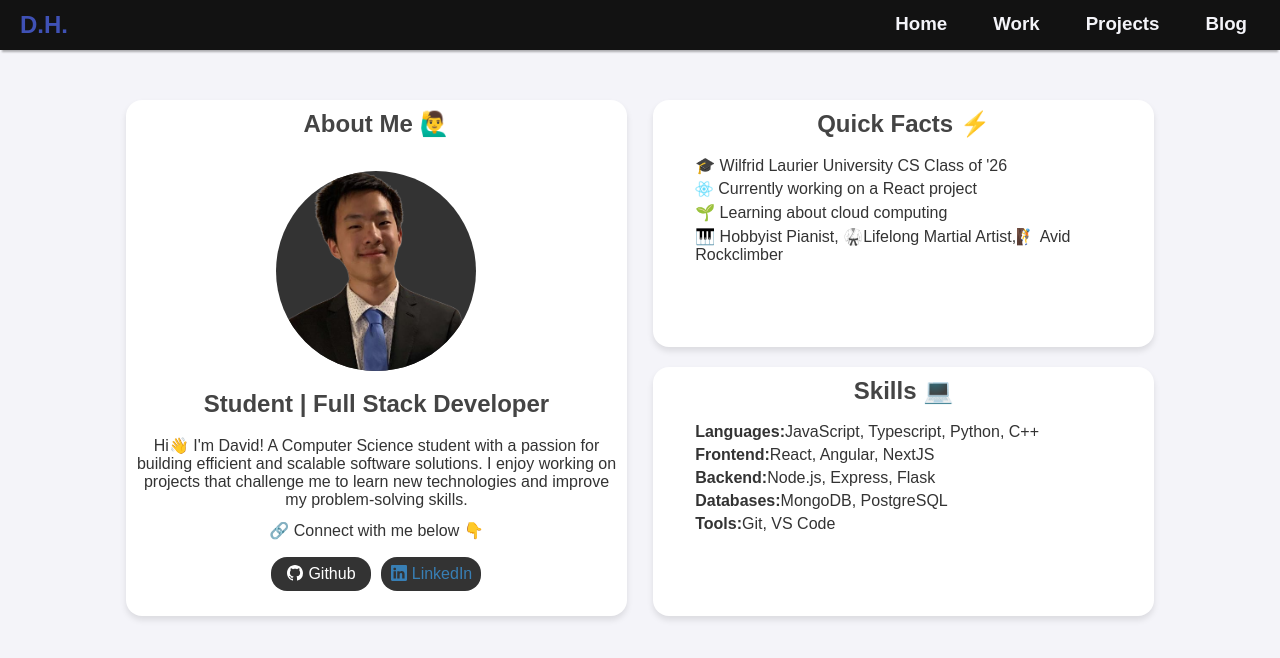
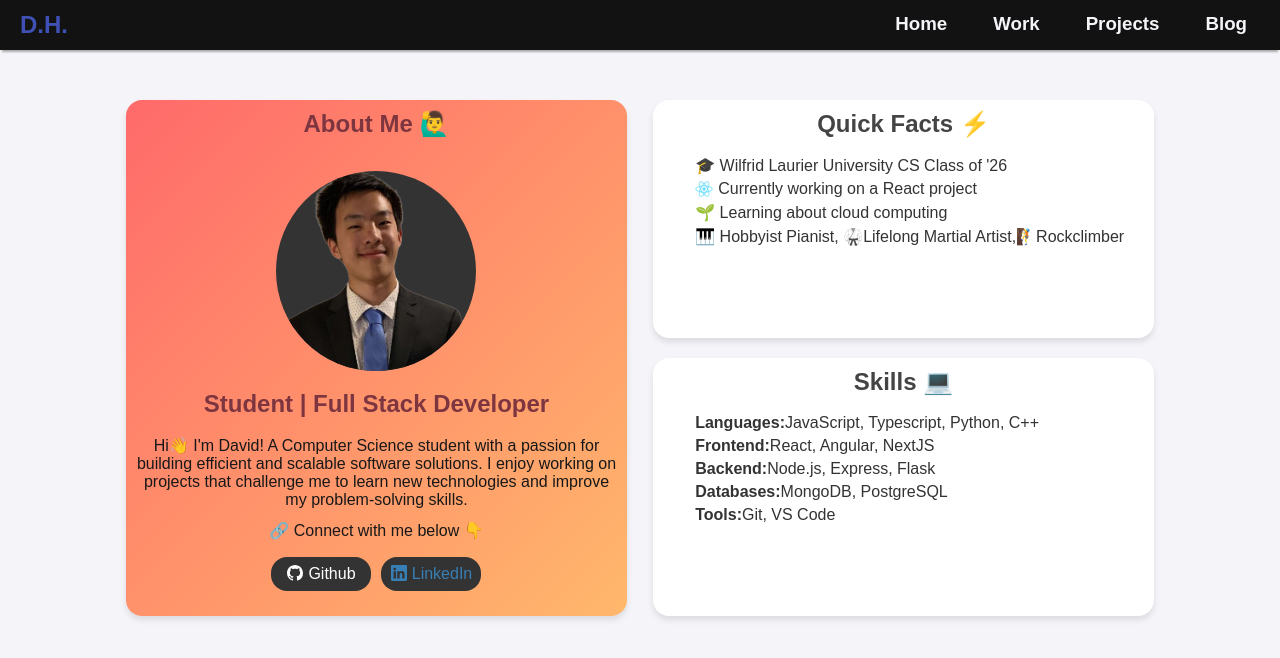
Before and after one commit to Davy-Chu/David-Hu, a React (Create React App) app: page / in a window 1280 px wide. Shown: the top 658 px of the page. Built offline with nearby package versions, Linux system fonts and the light colour scheme.

Commit message:
Styling Fixes

```diff
--- a/src/pages/Home/Home.css
+++ b/src/pages/Home/Home.css
@@ -34,19 +34,6 @@ body {
     font-size: 1.5rem;
     color: #555;
   }
-  .about {
-    grid-row:1 / span 2;
-    grid-column: 1;
-    /* margin-left:30px; */
-  }
-  .skills {
-    grid-row: 2;
-    grid-column: 2
-  }
-  .facts {
-    grid-row: 1;
-    grid-column: 2;
-  }
   .about,
   .skills,
   .facts {
@@ -60,12 +47,27 @@ body {
     box-shadow: 0 4px 6px rgba(0, 0, 0, 0.1);
     padding:10px;
   }
-
+  .about {
+    grid-row:1 / span 2;
+    grid-column: 1;
+    background: linear-gradient(135deg, #FF6A6A, #FFB86C);
+  }
+  .skills {
+    grid-row: 2;
+    grid-column: 2
+  }
+  .facts {
+    grid-row: 1;
+    grid-column: 2;
+  }
   .about h2,
   .facts h2,
   .skills h2 {
     color: #444;
     margin-bottom: 18px;
+  }
+  .about h2 {
+    color:#7d353f;
   }
   .about img {
     background: #333;
@@ -73,6 +75,7 @@ body {
   }
   .about p {
     margin: 12px 0;
+    color: #181818;
   }
   ul {
     margin-left:2rem;
--- a/src/pages/Home/Home.jsx
+++ b/src/pages/Home/Home.jsx
@@ -29,7 +29,7 @@ const HomePage = () => {
             <li>🎓 Wilfrid Laurier University CS Class of '26</li>
             <li><img src="/assets/logo192.png" alt=""/> Currently working on a React project</li>
             <li>🌱 Learning about cloud computing</li>
-            <li>🎹 Hobbyist Pianist, 🥋Lifelong Martial Artist,🧗 Avid Rockclimber </li>
+            <li>🎹 Hobbyist Pianist, 🥋Lifelong Martial Artist,🧗Rockclimber </li>
           </ul>
           <p>
 
```
